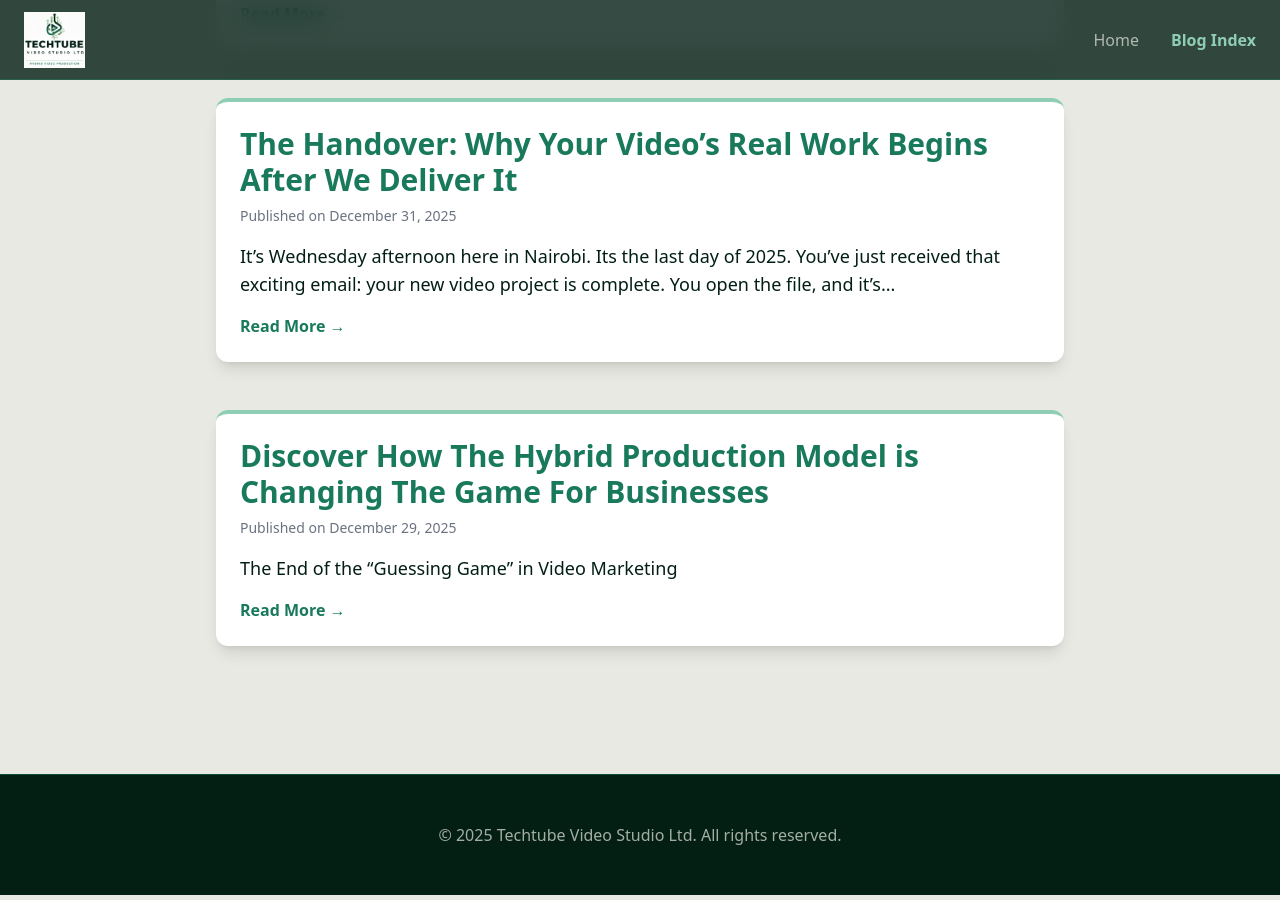
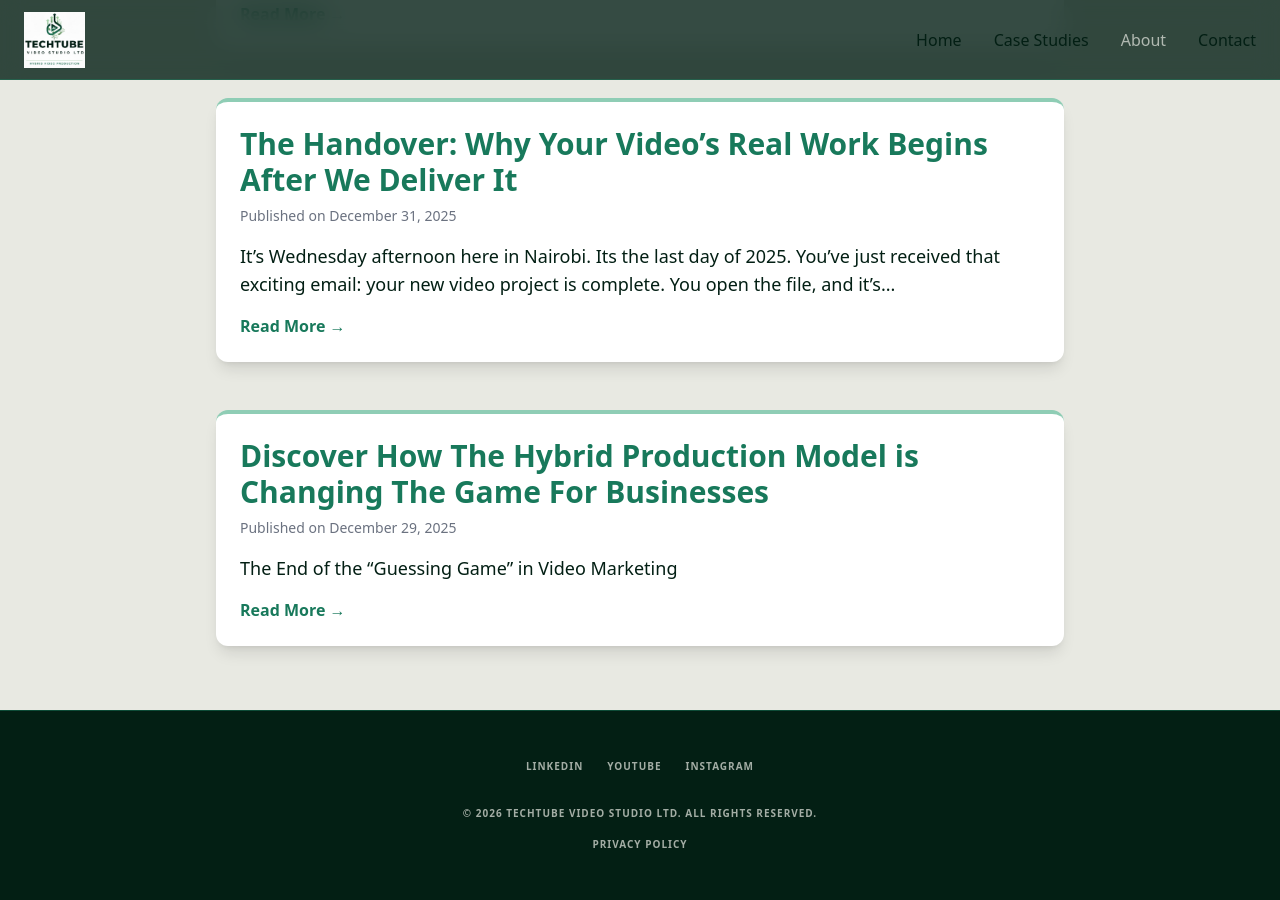
Before and after one commit to cheptionymutai/techtube-video-studio, a Jekyll site: the page built from blog/index.html, in a window 1280 px wide and 900 px high, scrolled down 4658 px. Built offline with Jekyll 4.4.1, drawn with Linux system fonts in a browser that asks for light colours; nearby versions of some CDN libraries.

Commit message:
Update index.html

```diff
--- a/blog/index.html
+++ b/blog/index.html
@@ -67,8 +67,10 @@ height="0" width="0" style="display:none;visibility:hidden"></iframe></noscript>
                 <img class="h-14" src="/assets/img/techtube-logo.jpg" alt="Techtube Logo" onerror="this.onerror=null;this.src='https://placehold.co/200x60/031F14/8fcdb5?text=Techtube';">
             </a>
             <nav class="hidden md:flex items-center space-x-8">
-                <a href="https://techtubestudio.com" class="text-brand-light/70 hover:text-brand-light transition-colors">Home</a>
-                <a href="/blog/" class="text-brand-accent hover:text-brand-light transition-colors font-bold">Blog Index</a>
+                <a href="/index.html" class="hover:text-brand-accent">Home</a>
+                <a href="/portfolio.html" class="hover:text-brand-accent">Case Studies</a>
+                 <a href="/about.html" class="text-brand-light/70 hover:text-brand-accent transition-colors">About</a>
+                <a href="/contact.html" class="hover:text-brand-accent">Contact</a>
             </nav>
         </div>
     </header>
@@ -139,10 +141,18 @@ function filterPosts() {
         </div>
     </main>
 
-    <!-- Footer (Matching index.html setup) -->
-    <footer class="bg-brand-dark border-t border-brand-primary/50 text-brand-light/70 py-12 mt-16">
-        <div class="max-w-7xl mx-auto px-6 text-center">
-            <p>&copy; 2025 Techtube Video Studio Ltd. All rights reserved.</p>
+    <!-- Footer -->
+    <footer class="bg-brand-dark border-t border-brand-primary/50 text-brand-light/70 py-12 text-center text-[10px] uppercase font-bold tracking-widest">
+        <div class="max-w-7xl mx-auto px-6">
+            <div class="flex justify-center space-x-6 mb-8">
+                <a href="https://www.linkedin.com/company/techtubestudio" target="_blank" class="hover:text-brand-accent transition-colors">LinkedIn</a>
+                <a href="https://www.youtube.com/@techtubevideostudio" target="_blank" class="hover:text-brand-accent transition-colors">YouTube</a>
+                <a href="https://www.instagram.com/techtubestudio/" target="_blank" class="hover:text-brand-accent transition-colors">Instagram</a>
+            </div>
+            <p>&copy; 2026 Techtube Video Studio Ltd. All rights reserved.</p>
+            <div class="mt-4 flex justify-center space-x-6">
+                <a href="/privacypolicy.html" class="hover:text-brand-accent">Privacy Policy</a>
+            </div>
         </div>
     </footer>
 
```
